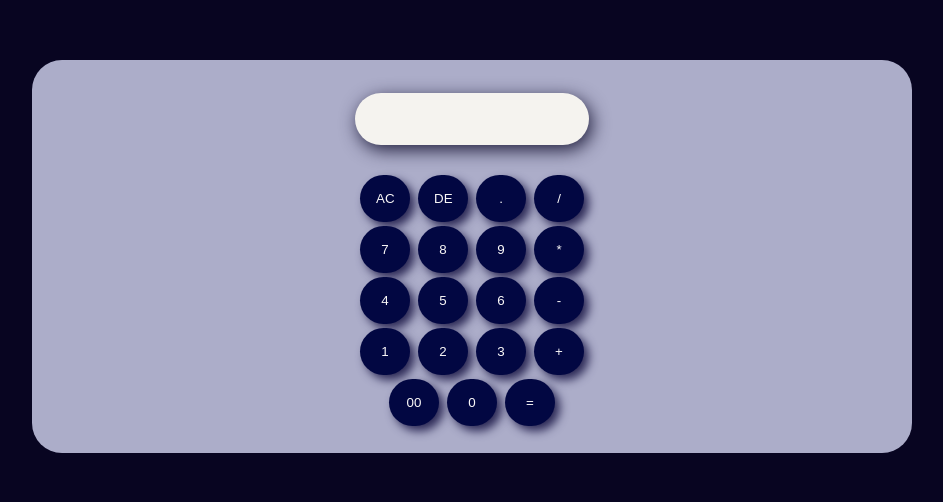
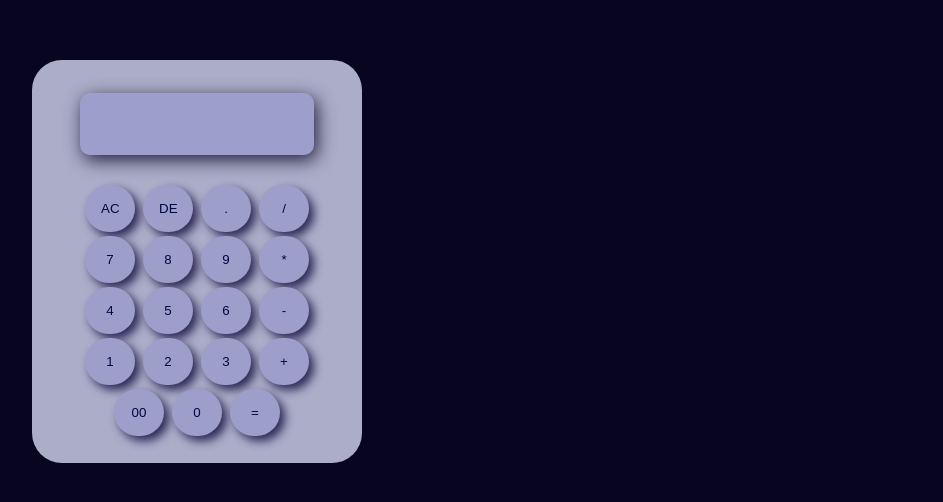
Before and after one commit to ashleymakkena/js-calculator, a plain HTML site: page index.html in a window 1280 px wide. Shown: the part 140-642 px from the top of the page, without its empty margins (168-1111 px from the left). Drawn offline with Linux system fonts and the light colour scheme.

Commit message:
Updated the CSS file
Switched up some styles and colours

```diff
--- a/index.html
+++ b/index.html
@@ -5,13 +5,13 @@
     <meta name="viewport" content="width=device-width, initial-scale=1.0">
     <title>Calculator</title>
     <link rel="stylesheet" href="style.css">
+    <meta name="viewport" content="width=device-width, initial-scale=1.0">
 </head>
 <body class="calculator">
     <div class="content">
         <form>
         <input class="display"
               type="number">
-        </form>
 
     <div class="keys">
         <input type="button" value="AC">
@@ -38,6 +38,8 @@
         <input type="button" value="0">
         <input type="button" value="=">
     </div>
+</form>
 </div>
+<script></script>
 </body>
 </html>
--- a/style.css
+++ b/style.css
@@ -8,32 +8,38 @@
 .display {
     text-align: center;
     width: 230px;
-    border-radius: 50px;
-    height: 50px;
-    border-style: none;
+    border-radius: 10px;
+    height: 60px;
+    border-style: hidden;
     margin: 18px;
-    background-color: rgb(245, 243, 239);
+    background-color: rgb(157, 158, 203);
     box-shadow: 3px 5px 18px rgb(33, 31, 62);
 }
 .keys {
     text-align: center;
     padding: 10px;
     border-width: 3px;
-    border-radius: 30px;
+    border-radius: 10px;
 }
 .content {
     background-color: rgb(172, 173, 201);
     border-radius: 30px;
     padding: 15px;
     margin: 150px;
+    max-width: 300px;
 }
 .keys input {
     padding: 16px;
     width: 50px;
     border: 100px;
     border-radius: 50px;
-    color: rgb(250, 248, 248);
-    background-color: rgb(2, 7, 66);
+    background-color: rgb(157, 158, 201);
+    color: rgb(2, 7, 66);
     margin: 2px;
     box-shadow: 5px 5px 10px rgb(44, 41, 86);
+    cursor: pointer;
 }
+.keys input:hover{
+    transition: ease-in-out 200ms;
+    background-color: rgb(198, 199, 229);;
+}
```
